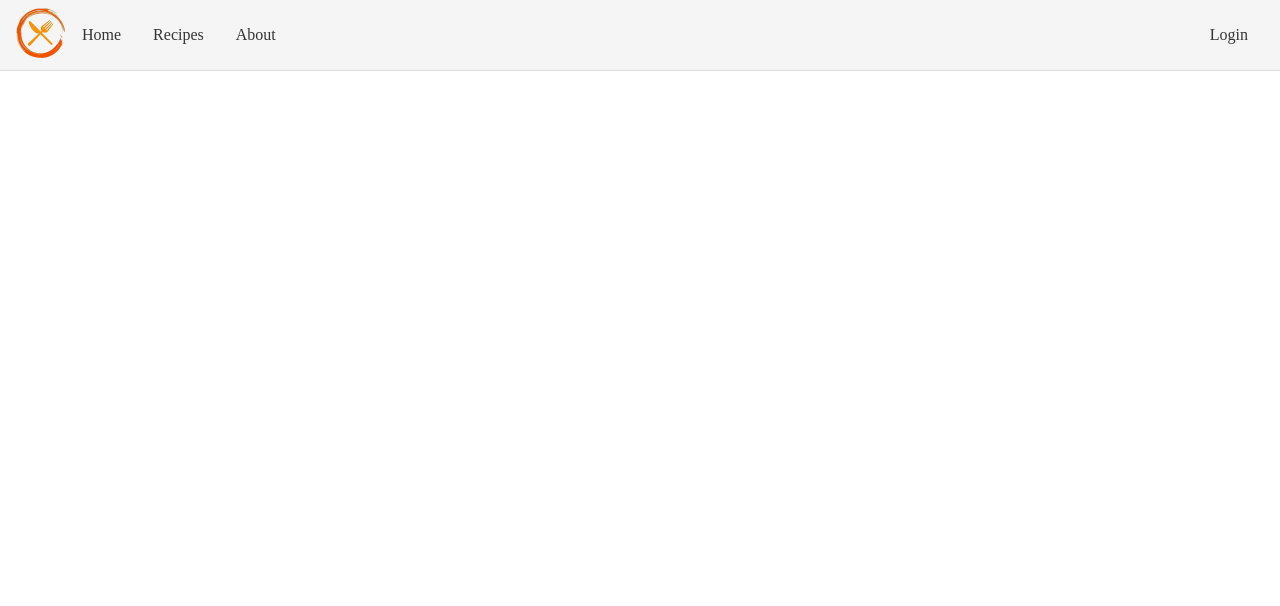
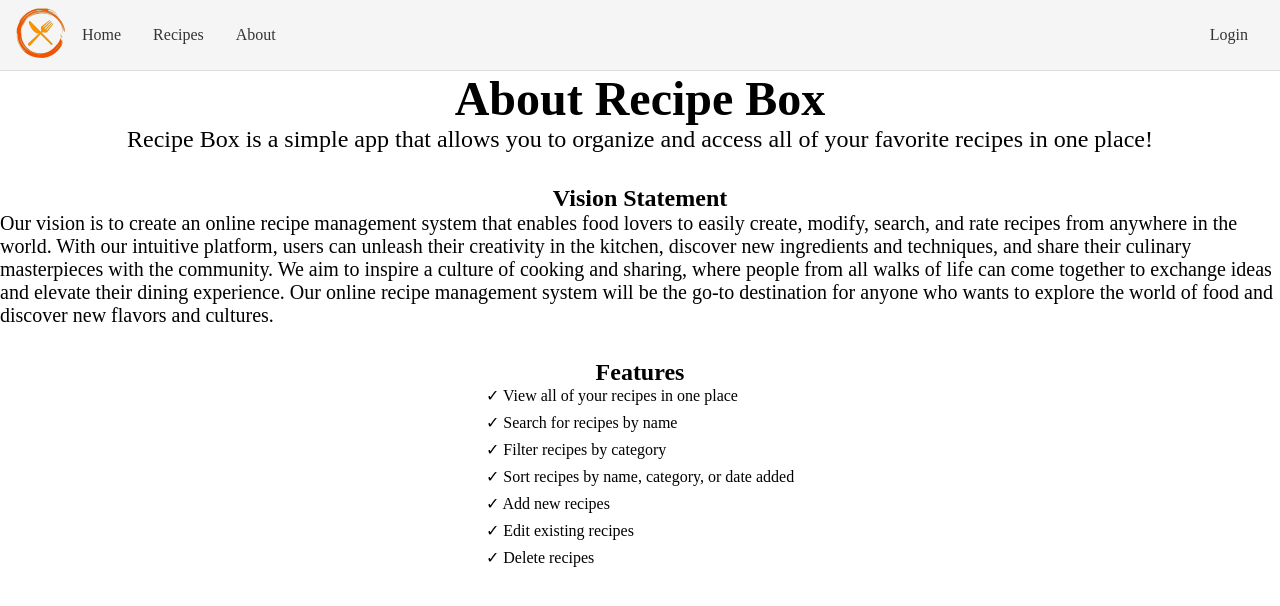
Before and after one commit to RecipeMS/RecipeFrontEnd, a Vue app: page /about in a window 1280 px wide. Shown: the top 606 px of the page. Built offline with nearby package versions, Linux system fonts and the light colour scheme.

Commit message:
Complete about page

```diff
--- a/src/main.ts
+++ b/src/main.ts
@@ -4,7 +4,7 @@ import { createApp } from 'vue'
 import { createPinia } from 'pinia'
 
 import App from './App.vue'
-import router from './router'
+import router from './router/index.router'
 
 const app = createApp(App)
 
--- a/src/router/index.ts
+++ b/src/router/index.router.ts
@@ -1,5 +1,6 @@
 import { createRouter, createWebHistory } from 'vue-router'
 import HomeView from '../views/HomeView.vue'
+import AboutView from '../views/AboutView.vue'
 import LoginView from '../views/LoginView.vue'
 import ProfileViewVue from '@/views/ProfileView.vue'
 
@@ -10,6 +11,11 @@ const router = createRouter({
       path: '/',
       name: 'home',
       component: HomeView
+    },
+    {
+      path: '/about',
+      name: 'about',
+      component: AboutView
     },
     {
       path: '/login',
--- /dev/null
+++ b/src/views/AboutView.vue
@@ -0,0 +1,74 @@
+<template>
+  <main>
+    <h1>About Recipe Box</h1>
+    <p class="slogan">
+      Recipe Box is a simple app that allows you to organize and access all of your favorite recipes
+      in one place!
+    </p>
+
+    <h2>Vision Statement</h2>
+    <p class="vision">
+      Our vision is to create an online recipe management system that enables food lovers to easily
+      create, modify, search, and rate recipes from anywhere in the world. With our intuitive
+      platform, users can unleash their creativity in the kitchen, discover new ingredients and
+      techniques, and share their culinary masterpieces with the community. We aim to inspire a
+      culture of cooking and sharing, where people from all walks of life can come together to
+      exchange ideas and elevate their dining experience. Our online recipe management system will
+      be the go-to destination for anyone who wants to explore the world of food and discover new
+      flavors and cultures.
+    </p>
+
+    <h2>Features</h2>
+    <ul class="feature-list">
+      <li>View all of your recipes in one place</li>
+      <li>Search for recipes by name</li>
+      <li>Filter recipes by category</li>
+      <li>Sort recipes by name, category, or date added</li>
+      <li>Add new recipes</li>
+      <li>Edit existing recipes</li>
+      <li>Delete recipes</li>
+    </ul>
+  </main>
+</template>
+
+<style scoped>
+main {
+  display: flex;
+  flex-direction: column;
+  align-items: center;
+  justify-content: center;
+  height: 100%;
+}
+
+h1 {
+  font-size: 3rem;
+  margin-bottom: 0;
+}
+
+.slogan {
+  font-size: 1.5rem;
+  margin-top: 0;
+  margin-bottom: 2rem;
+}
+
+.vision {
+  font-size: 1.25rem;
+  margin-top: 0;
+  margin-bottom: 2rem;
+}
+
+.feature-list {
+  list-style: none;
+  padding-left: 0;
+  margin-top: 0;
+  margin-bottom: 2rem;
+}
+
+.feature-list li {
+  margin-bottom: 0.5rem;
+}
+
+.feature-list li::before {
+  content: '✓ ';
+}
+</style>
--- a/src/views/HomeView.vue
+++ b/src/views/HomeView.vue
@@ -1,5 +1,3 @@
-<script setup lang="ts"></script>
-
 <template>
   <main>
     <h1>Recipe Box</h1>
```
